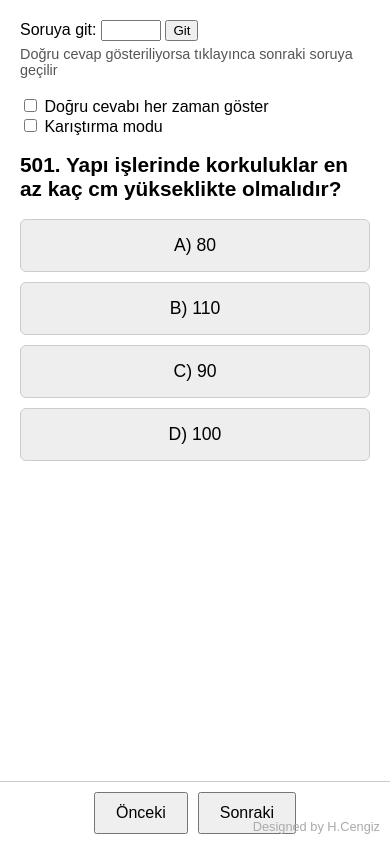
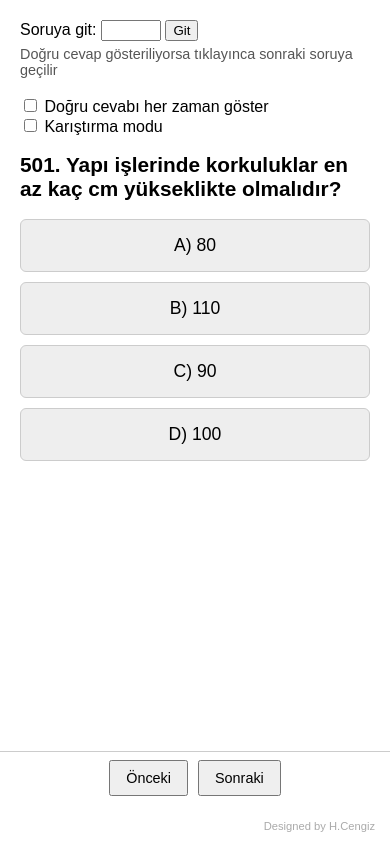
Before and after one commit to Cengiz321/isgHayrat, a plain HTML site: page index.html in a window 390 px wide. Drawn offline with Linux system fonts and the light colour scheme.

Commit message:
Add files via upload

```diff
--- a/styles.css
+++ b/styles.css
@@ -14,7 +14,7 @@
     max-width: 900px;
     margin: auto;
     padding: 20px;
-    padding-bottom: 100px;
+    padding-bottom: 120px;
     background: white;
     min-height: 100vh;
   }
@@ -47,7 +47,7 @@
 
   .controls {
     position: fixed;
-    bottom: 0;
+    bottom: 50px;
     left: 0;
     width: 100%;
     background: #fff;
@@ -105,6 +105,9 @@
     color: #aaa;
     font-size: 0.8rem;
     z-index: 101;
+    background: rgba(255,255,255,0.8);
+    padding: 2px 5px;
+    border-radius: 3px;
   }
 
   .loading {
@@ -122,3 +125,17 @@
     border-radius: 5px;
     margin: 10px 0;
   }
+
+  @media (max-width: 600px) {
+    .controls {
+      bottom: 40px;
+      padding: 8px;
+    }
+    .controls button {
+      padding: 8px 15px;
+      font-size: 0.9rem;
+    }
+    .designer {
+      font-size: 0.7rem;
+    }
+  }
```
